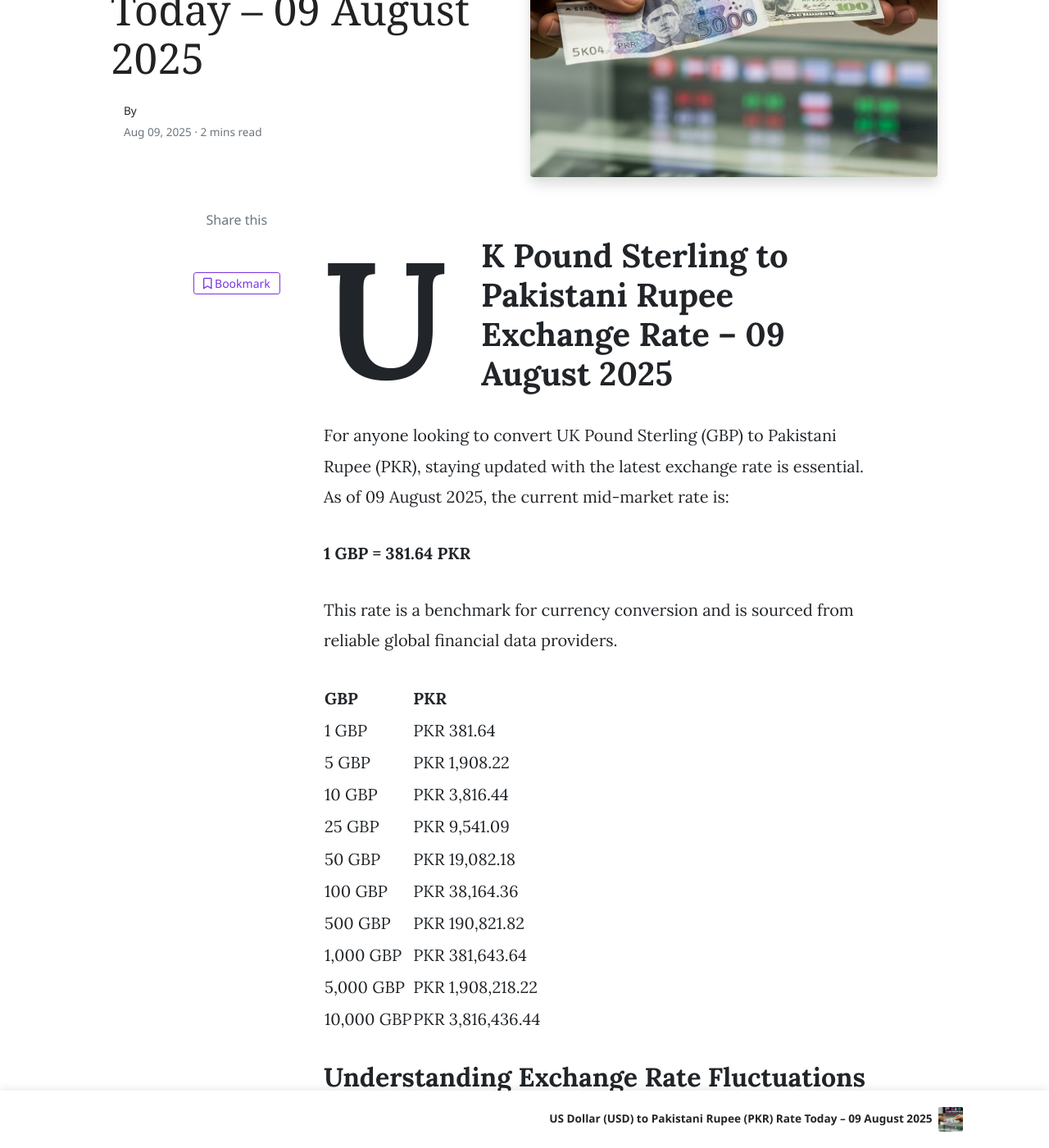
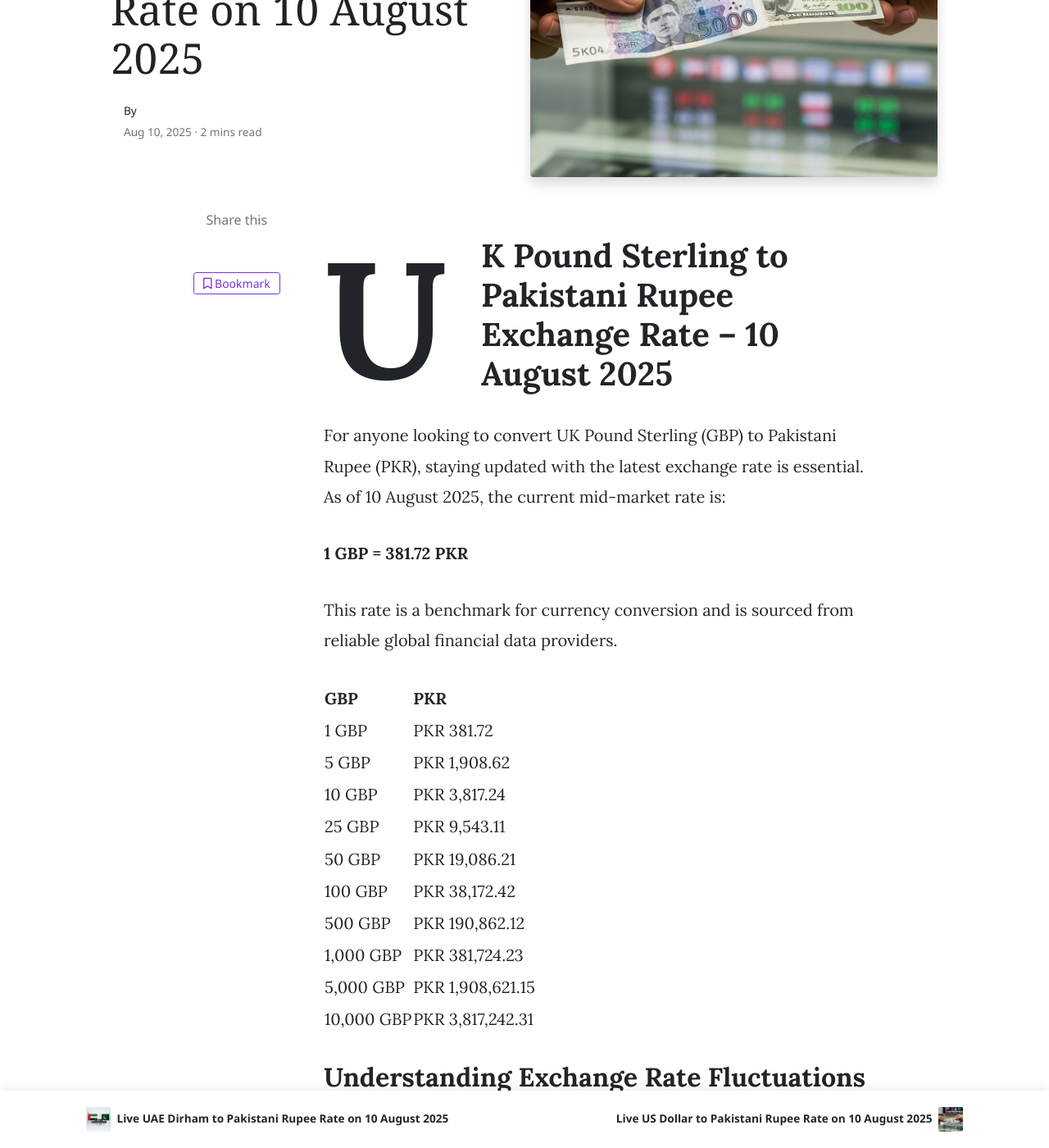
Before and after one commit to mlcom/mlcom.github.io, a Jekyll site: the page built from _posts/2025-08-10-today-uk-pound-sterling-to-pkr-exchange-rate-august-2025-prices-updated-gbp-to-pkr.md, in a window 1280 px wide and 1400 px high, scrolled down 870 px. Shown: the whole window at 82% size. Built offline with Jekyll 4.4.1, drawn with Linux system fonts in a browser that asks for light colours; nearby versions of some CDN libraries; comment, search, counter and statistics services are not loaded; some of the changed text lies outside the part shown.

Commit message:
Automated: Update currency rates and generate daily posts

```diff
--- a/_posts/2025-08-09-today-saudi-riyal-to-pkr-exchange-rate-august-2025-prices-updated-sar-to-pkr.md
+++ b/_posts/2025-08-10-today-saudi-riyal-to-pkr-exchange-rate-august-2025-prices-updated-sar-to-pkr.md
@@ -1,15 +1,15 @@
 ---
 layout: post
-title:  'Live Saudi Riyal to Pakistani Rupee Rate on 09 August 2025'
+title:  'Today's SAR to PKR Exchange Rate: 10 August 2025'
 author: jane
 categories: [ sar-to-pkr ]
 image: assets/images/sar-to-pkr-rate-today.jpg
 tags: ['SAR to PKR', 'Saudi Riyal to Pakistani Rupee', 'today riyal rate in pakistan', 'saudi riyal rate', 'open market riyal rate']
 ---
 
-# Saudi Riyal to Pakistani Rupee Exchange Rate – 09 August 2025
+# Saudi Riyal to Pakistani Rupee Exchange Rate – 10 August 2025
 
-For anyone looking to convert Saudi Riyal (SAR) to Pakistani Rupee (PKR), staying updated with the latest exchange rate is essential. As of 09 August 2025, the current mid-market rate is:
+For anyone looking to convert Saudi Riyal (SAR) to Pakistani Rupee (PKR), staying updated with the latest exchange rate is essential. As of 10 August 2025, the current mid-market rate is:
 
 **1 SAR = 75.74 PKR**
 
@@ -18,15 +18,15 @@ This rate is a benchmark for currency conversion and is sourced from reliable gl
 | SAR | PKR |
 | --- | --- |
 | 1 SAR | PKR 75.74 |
-| 5 SAR | PKR 378.69 |
-| 10 SAR | PKR 757.38 |
-| 25 SAR | PKR 1,893.46 |
-| 50 SAR | PKR 3,786.92 |
-| 100 SAR | PKR 7,573.85 |
-| 500 SAR | PKR 37,869.23 |
-| 1,000 SAR | PKR 75,738.45 |
-| 5,000 SAR | PKR 378,692.27 |
-| 10,000 SAR | PKR 757,384.53 |
+| 5 SAR | PKR 378.72 |
+| 10 SAR | PKR 757.44 |
+| 25 SAR | PKR 1,893.61 |
+| 50 SAR | PKR 3,787.21 |
+| 100 SAR | PKR 7,574.43 |
+| 500 SAR | PKR 37,872.13 |
+| 1,000 SAR | PKR 75,744.27 |
+| 5,000 SAR | PKR 378,721.33 |
+| 10,000 SAR | PKR 757,442.67 |
 
 
 ## Understanding Exchange Rate Fluctuations
--- a/_posts/2025-08-09-today-uae-dirham-to-pkr-exchange-rate-august-2025-prices-updated-aed-to-pkr.md
+++ b/_posts/2025-08-10-today-uae-dirham-to-pkr-exchange-rate-august-2025-prices-updated-aed-to-pkr.md
@@ -1,15 +1,15 @@
 ---
 layout: post
-title:  'Today's AED to PKR Exchange Rate: 09 August 2025'
+title:  'Live UAE Dirham to Pakistani Rupee Rate on 10 August 2025'
 author: jane
 categories: [ aed-to-pkr ]
 image: assets/images/aed-to-pkr-rate-today.jpg
 tags: ['AED to PKR', 'UAE Dirham to Pakistani Rupee', 'dubai dirham to pkr', 'dirham rate in pakistan today', 'uae exchange rate pakistan']
 ---
 
-# UAE Dirham to Pakistani Rupee Exchange Rate – 09 August 2025
+# UAE Dirham to Pakistani Rupee Exchange Rate – 10 August 2025
 
-For anyone looking to convert UAE Dirham (AED) to Pakistani Rupee (PKR), staying updated with the latest exchange rate is essential. As of 09 August 2025, the current mid-market rate is:
+For anyone looking to convert UAE Dirham (AED) to Pakistani Rupee (PKR), staying updated with the latest exchange rate is essential. As of 10 August 2025, the current mid-market rate is:
 
 **1 AED = 77.34 PKR**
 
--- a/_posts/2025-08-09-today-uk-pound-sterling-to-pkr-exchange-rate-august-2025-prices-updated-gbp-to-pkr.md
+++ b/_posts/2025-08-10-today-uk-pound-sterling-to-pkr-exchange-rate-august-2025-prices-updated-gbp-to-pkr.md
@@ -1,32 +1,32 @@
 ---
 layout: post
-title:  'UK Pound Sterling (GBP) to Pakistani Rupee (PKR) Rate Today – 09 August 2025'
+title:  'Live UK Pound Sterling to Pakistani Rupee Rate on 10 August 2025'
 author: john
 categories: [ gbp-to-pkr ]
 image: assets/images/usd-to-pkr-rate-today.jpg
 tags: ['GBP to PKR', 'UK Pound to Pakistani Rupee', 'pound rate in pakistan', 'great britain pound to pkr', 'uk to pakistan money transfer']
 ---
 
-# UK Pound Sterling to Pakistani Rupee Exchange Rate – 09 August 2025
+# UK Pound Sterling to Pakistani Rupee Exchange Rate – 10 August 2025
 
-For anyone looking to convert UK Pound Sterling (GBP) to Pakistani Rupee (PKR), staying updated with the latest exchange rate is essential. As of 09 August 2025, the current mid-market rate is:
+For anyone looking to convert UK Pound Sterling (GBP) to Pakistani Rupee (PKR), staying updated with the latest exchange rate is essential. As of 10 August 2025, the current mid-market rate is:
 
-**1 GBP = 381.64 PKR**
+**1 GBP = 381.72 PKR**
 
 This rate is a benchmark for currency conversion and is sourced from reliable global financial data providers.
 
 | GBP | PKR |
 | --- | --- |
-| 1 GBP | PKR 381.64 |
-| 5 GBP | PKR 1,908.22 |
-| 10 GBP | PKR 3,816.44 |
-| 25 GBP | PKR 9,541.09 |
-| 50 GBP | PKR 19,082.18 |
-| 100 GBP | PKR 38,164.36 |
-| 500 GBP | PKR 190,821.82 |
-| 1,000 GBP | PKR 381,643.64 |
-| 5,000 GBP | PKR 1,908,218.22 |
-| 10,000 GBP | PKR 3,816,436.44 |
+| 1 GBP | PKR 381.72 |
+| 5 GBP | PKR 1,908.62 |
+| 10 GBP | PKR 3,817.24 |
+| 25 GBP | PKR 9,543.11 |
+| 50 GBP | PKR 19,086.21 |
+| 100 GBP | PKR 38,172.42 |
+| 500 GBP | PKR 190,862.12 |
+| 1,000 GBP | PKR 381,724.23 |
+| 5,000 GBP | PKR 1,908,621.15 |
+| 10,000 GBP | PKR 3,817,242.31 |
 
 
 ## Understanding Exchange Rate Fluctuations
@@ -45,7 +45,7 @@ This depends on your personal needs. If the Pound is currently strong against th
 
 ### How much is 100 Pounds in Pakistani Rupees?
 
-Based on the live mid-market rate, 100 UK Pound Sterling equals **381,643.64** Pakistani Rupees. The final amount may vary based on the service provider's rate and fees.
+Based on the live mid-market rate, 100 UK Pound Sterling equals **381,724.23** Pakistani Rupees. The final amount may vary based on the service provider's rate and fees.
 
 
 
```
Also changed, not shown: other parts of _posts/2025-08-10-today-saudi-riyal-to-pkr-exchange-rate-august-2025-prices-updated-sar-to-pkr.md (+1 -1 lines), other parts of _posts/2025-08-10-today-uae-dirham-to-pkr-exchange-rate-august-2025-prices-updated-aed-to-pkr.md (+10 -10 lines), _data/rates.yml (+123 -123 lines), _posts/2025-08-10-today-us-dollar-to-pkr-exchange-rate-august-2025-prices-updated-usd-to-pkr.md (renamed from _posts/2025-08-09-today-us-dollar-to-pkr-exchange-rate-august-2025-prices-updated-usd-to-pkr.md, +15 -15 lines).
